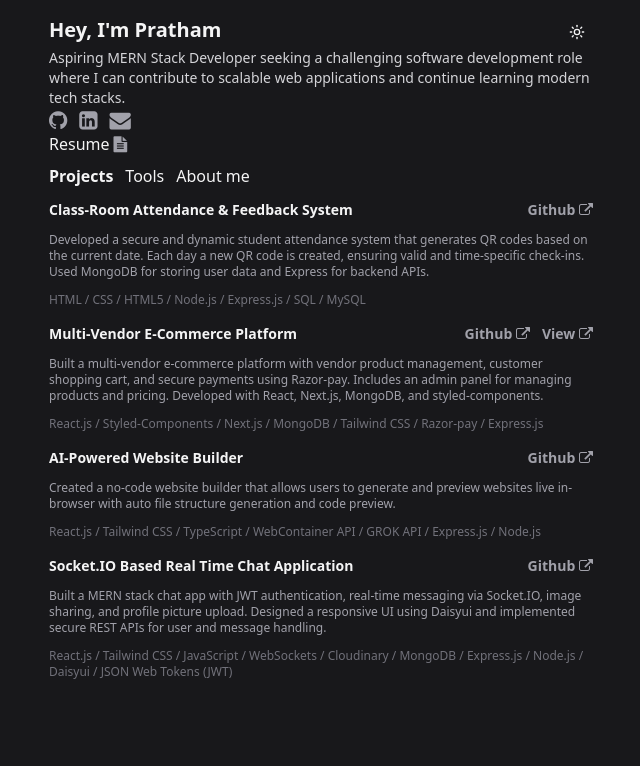
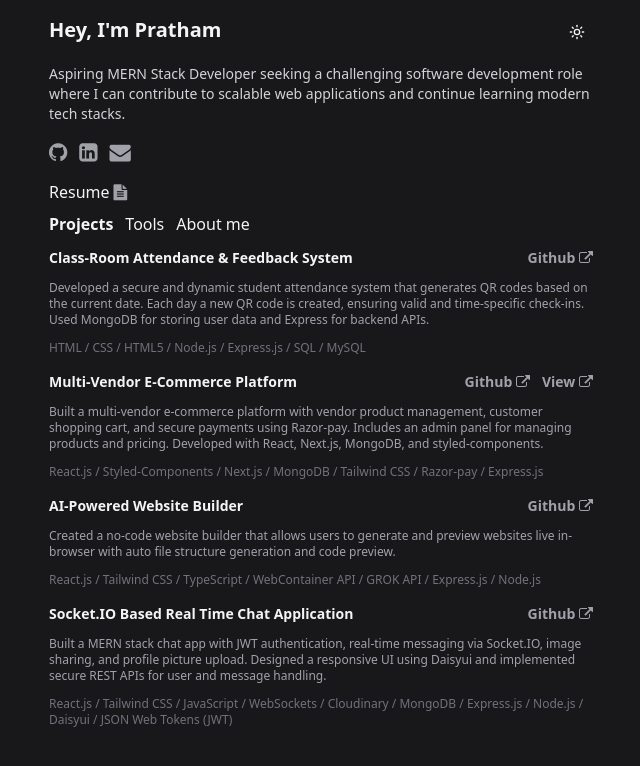
Before and after one commit to Pratham-008/Portfolio, a Next.js app: page / in a window 1280 px wide. Shown: the top 766 px of the page, without its empty margins (319-959 px from the left). Built offline with nearby package versions, Linux system fonts and the light colour scheme.

Commit message:
Styles change

```diff
--- a/app/components/Hero.js
+++ b/app/components/Hero.js
@@ -16,7 +16,7 @@
   }, [dark]);
 
   return (
-    <div className="flex flex-col gap-4npm">
+    <div className="flex flex-col gap-4 ">
       <div className="flex justify-between">
         <span className="text-xl font-bold">Hey, I&apos;m Pratham</span>
         <button
```
